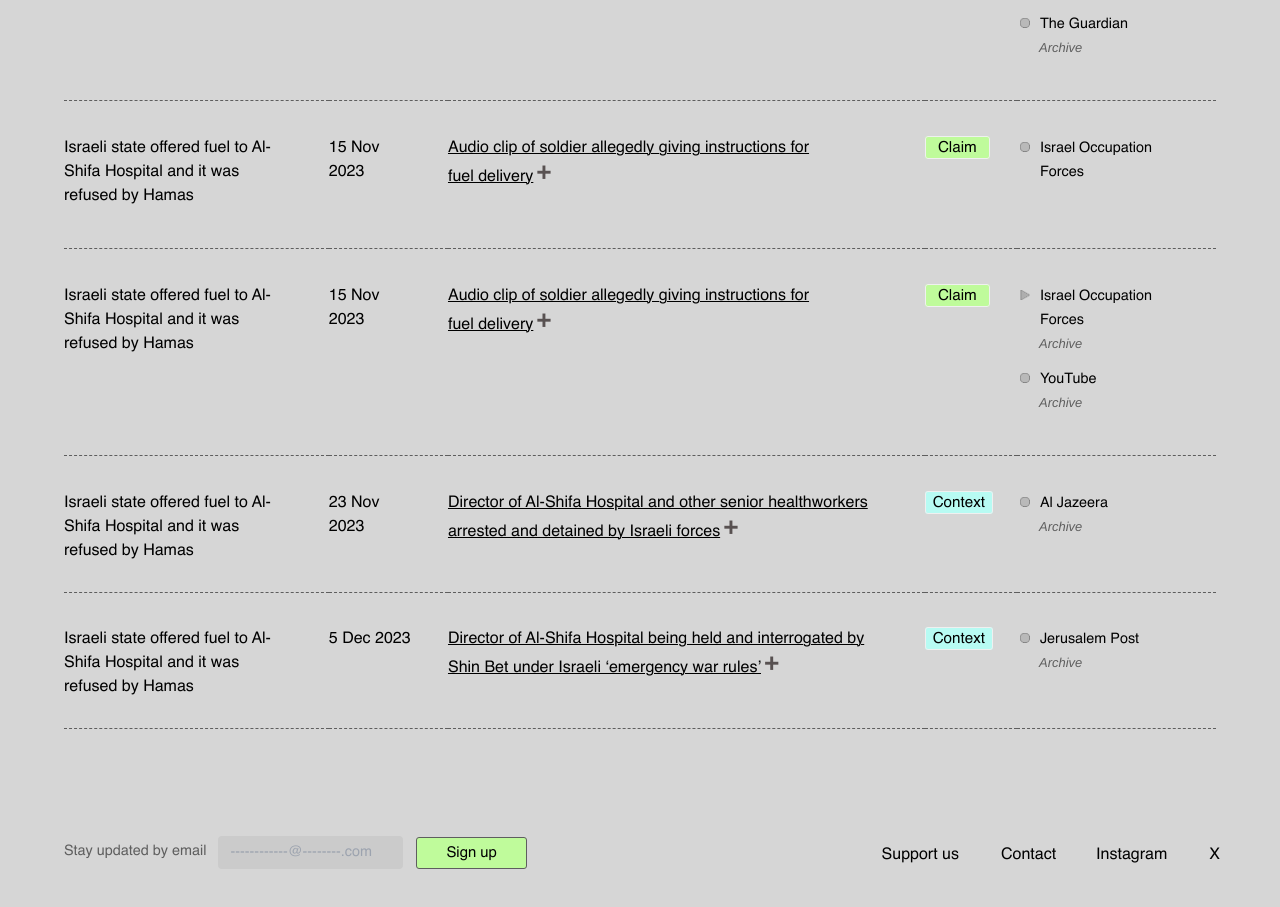
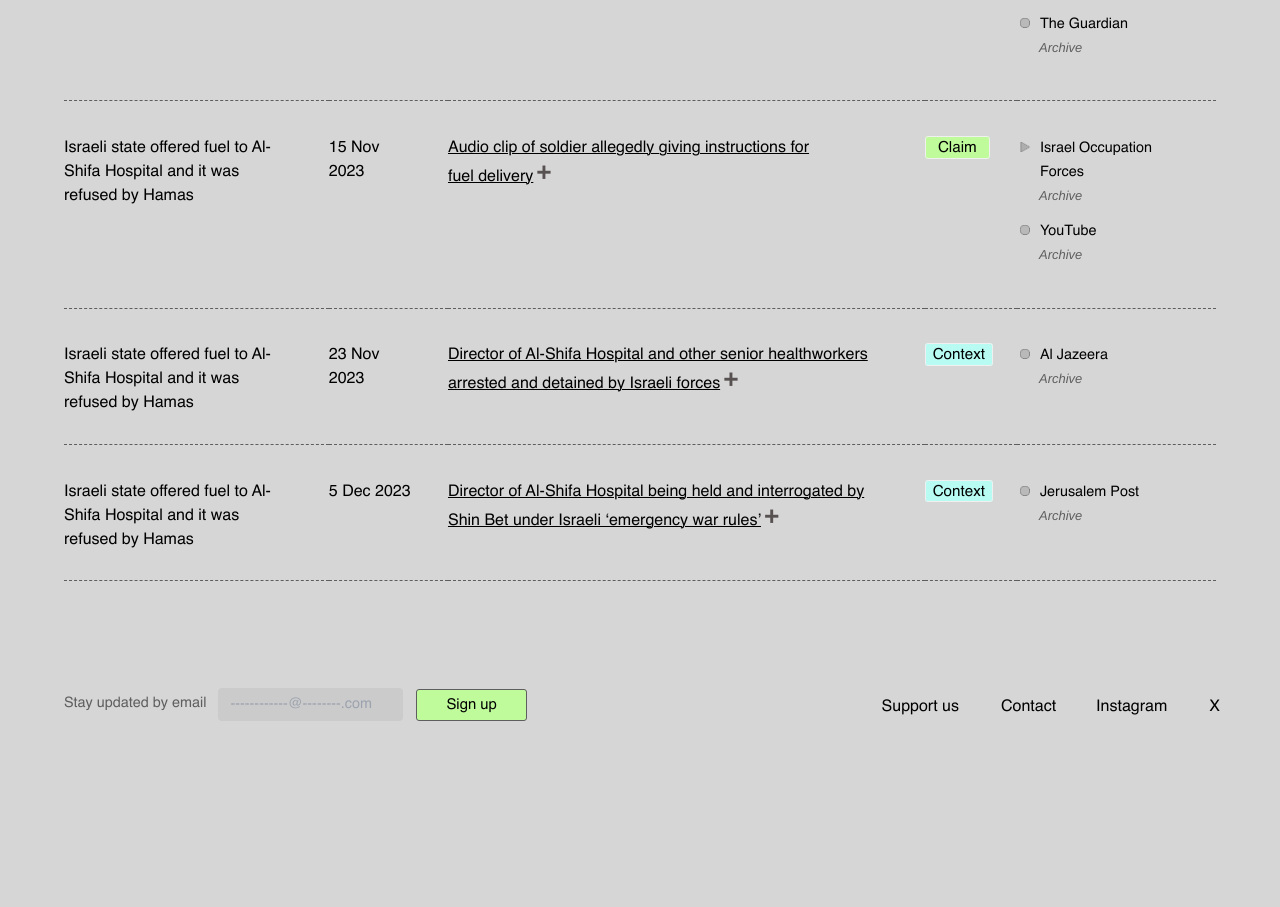
Before and after one commit to tamtzekin/hasbara-tracker, a React (Create React App) app: page /al-shifa-fuel in a window 1280 px wide. Shown: the part 3220-4127 px from the top of the page. After the commit the page ends 4003 px from the top, so only its background shows below. Built offline with nearby package versions, Linux system fonts and the light colour scheme.

Commit message:
fixed apostrophes, deleted doubled up claim

```diff
--- a/src/components/data.js
+++ b/src/components/data.js
@@ -1878,7 +1878,7 @@ const data = [
     },
     description: {
         summary: 'Israeli Foreign Affairs X account posts audio clip and alleged footage of Israeli forces delivering fuel to Al-Shifa',
-        details: 'The official Israeli Ministry of Foreign Affairs account on X (formerly Twitter) posted a short nine-second audio clip purporting that it was a conversation between a Gaza health official and a liaison officer with the Israeli military. They also shared alongside it in the single post a video, alleging it is footage of Israeli forces delivering fuel to Al-Shifa Hospital.<br><br>The post reads:<br> ‘Breaking: Hamas prevented the Shifa Hospital from receiving 300 liters of fuel from the IDF for urgent medical purposes.<br>📸 (left) A recorded conversation between an IDF officer and a senior official in the health ministry in Gaza who states that the Hamas Health Ministry prevented them from receiving the fuel.<br>📸 (right) Footage of IDF delivering fuel.’'
+        details: 'The official Israeli Ministry of Foreign Affairs account on X (formerly Twitter) posted a short nine-second audio clip purporting that it was a conversation between a Gaza health official and a liaison officer with the Israeli military. They also shared alongside it in the single post a video, alleging it is footage of Israeli forces delivering fuel to Al-Shifa Hospital.<br><br>The post reads:<br><br>‘Breaking: Hamas prevented the Shifa Hospital from receiving 300 liters of fuel from the IDF for urgent medical purposes.<br>📸 (left) A recorded conversation between an IDF officer and a senior official in the health ministry in Gaza who states that the Hamas Health Ministry prevented them from receiving the fuel.<br>📸 (right) Footage of IDF delivering fuel.’'
     },
     sources: [
         {
@@ -1898,7 +1898,7 @@ const data = [
     },
     description: {
         summary: 'Israeli military spokesperson for Arab media says 300L of fuel offered that Hamas rejected',
-        details: 'Avichay Adraee, Israeli military spokesperson for Arab media, claimed on X (formerly Twitter) that Hamas factions prevented the hospital from receiving 300 litres of fuel.<br><br>The post, written in Arabic and translated to English, stated:<br><br>"An IDF force provided Al-Shifa Hospital with 300 litres of diesel for urgent medical purposes, but Hamas prevents receiving the fuel! After bringing the diesel to the hospital, the IDF received testimonies about Hamas factions preventing the hospital from receiving fuel. God suffices me, and He is the best disposer of affairs for Hamas and its leaders!"',
+        details: 'Avichay Adraee, Israeli military spokesperson for Arab media, claimed on X (formerly Twitter) that Hamas factions prevented the hospital from receiving 300 litres of fuel.<br><br>The post, written in Arabic and translated to English, stated:<br><br>‘An IDF force provided Al-Shifa Hospital with 300 litres of diesel for urgent medical purposes, but Hamas prevents receiving the fuel! After bringing the diesel to the hospital, the IDF received testimonies about Hamas factions preventing the hospital from receiving fuel. God suffices me, and He is the best disposer of affairs for Hamas and its leaders!’',
     },
     sources: [
         {
@@ -1970,28 +1970,7 @@ const data = [
     },
     description: {
         summary: 'Audio clip of soldier allegedly giving instructions for fuel delivery',
-        details: 'In a press release dated 12 November, 2023, with links to videos uploaded to YouTube on 15 November, 2023, Israel Occupation Forces (IOF) wrote: ‘The Israeli Defense Forces (IDF) provided 300 liters of fuel for urgent medical needs at Shifa Hospital. However, Hamas stopped the hospital from receiving the fuel."<br><br>They shared an unlisted video on YouTube of an IOF member in broken Arabic with a Hebrew accent allegedly giving directions to someone at Al-Shifa Hospital.<br><br>"We‘ll place the fuel at Al Majlis A-Tashri’i Junction. That is, the junction linking Omar al-Mukhtar and Nasr streets. Omar al-Mukhtar and Nasr, okay. [Redacted] will talk to you. After we place the gallons, he‘ll tell you they‘re there. Then, after we put the gallons, our forces will move back so that our forces won‘t be near the junction. (Then) you will send an ambulance, take the fuel.’',
-    },
-    // MISSING
-    sources: [
-        {
-            sourceName: 'Israel Occupation Forces',
-            sourceLink: '',
-            archiveLink: '',
-        }
-    ]
-},
-
-{
-    claimTitle: 'Israeli state offered fuel to Al-Shifa Hospital and it was refused by Hamas',
-    date: '15 Nov 2023',
-    claim: {
-        claimText: 'Claim',
-        claimTag: 'claim-tag',
-    },
-    description: {
-        summary: 'Audio clip of soldier allegedly giving instructions for fuel delivery',
-        details: 'In a press release dated 12 November, 2023, with links to videos uploaded to YouTube on 15 November, 2023, Israel Occupation Forces (IOF) wrote: ‘The Israeli Defense Forces (IDF) provided 300 liters of fuel for urgent medical needs at Shifa Hospital. However, Hamas stopped the hospital from receiving the fuel."<br><br>They shared an unlisted video on YouTube of an IOF member in broken Arabic with a Hebrew accent allegedly giving directions to someone at Al-Shifa Hospital.<br><br>"We‘ll place the fuel at Al Majlis A-Tashri‘i Junction. That is, the junction linking Omar al-Mukhtar and Nasr streets. Omar al-Mukhtar and Nasr, okay. [Redacted] will talk to you. After we place the gallons, he‘ll tell you they‘re there. Then, after we put the gallons, our forces will move back so that our forces won‘t be near the junction. (Then) you will send an ambulance, take the fuel.’',
+        details: 'In a press release dated 12 November, 2023, with links to videos uploaded to YouTube on 15 November, 2023, Israel Occupation Forces (IOF) wrote: ‘The Israeli Defense Forces (IDF) provided 300 liters of fuel for urgent medical needs at Shifa Hospital. However, Hamas stopped the hospital from receiving the fuel.’<br><br>They shared an unlisted video on YouTube of an IOF member in broken Arabic with a Hebrew accent allegedly giving directions to someone at Al-Shifa Hospital.<br><br>‘We’ll place the fuel at Al Majlis A-Tashri’i Junction. That is, the junction linking Omar al-Mukhtar and Nasr streets. Omar al-Mukhtar and Nasr, okay. [Redacted] will talk to you. After we place the gallons, he’ll tell you they’re there. Then, after we put the gallons, our forces will move back so that our forces won’t be near the junction. (Then) you will send an ambulance, take the fuel.’',
     },
     sources: [
         {
@@ -2017,7 +1996,7 @@ const data = [
     },
     description: {
         summary: 'Director of Al-Shifa Hospital and other senior healthworkers arrested and detained by Israeli forces',
-        details: 'The Israeli military arrested Dr. Muhammad Abu Salmiya and other health professionals at Al-Shifa Hospital. Dr. Abu Salmiya was held for questioning following the Israeli state‘s assertion that there was "evidence showing that Shifa Hospital, under his direct management, served as a Hamas command and control centre."<br><br>The now-deleted IOF press release on the arrest was titled: "Following evidence the Shifa Hospital was used as a Hamas command and control centre under his management – the director of the Shifa Hospital was apprehended and transferred to ISA for questioning."',
+        details: 'The Israeli military arrested Dr. Muhammad Abu Salmiya and other health professionals at Al-Shifa Hospital. Dr. Abu Salmiya was held for questioning following the Israeli state’s assertion that there was ‘evidence showing that Shifa Hospital, under his direct management, served as a Hamas command and control centre.’<br><br>The now-deleted IOF press release on the arrest was titled: ‘Following evidence the Shifa Hospital was used as a Hamas command and control centre under his management – the director of the Shifa Hospital was apprehended and transferred to ISA for questioning.’',
     },
     sources: [
         {
```
